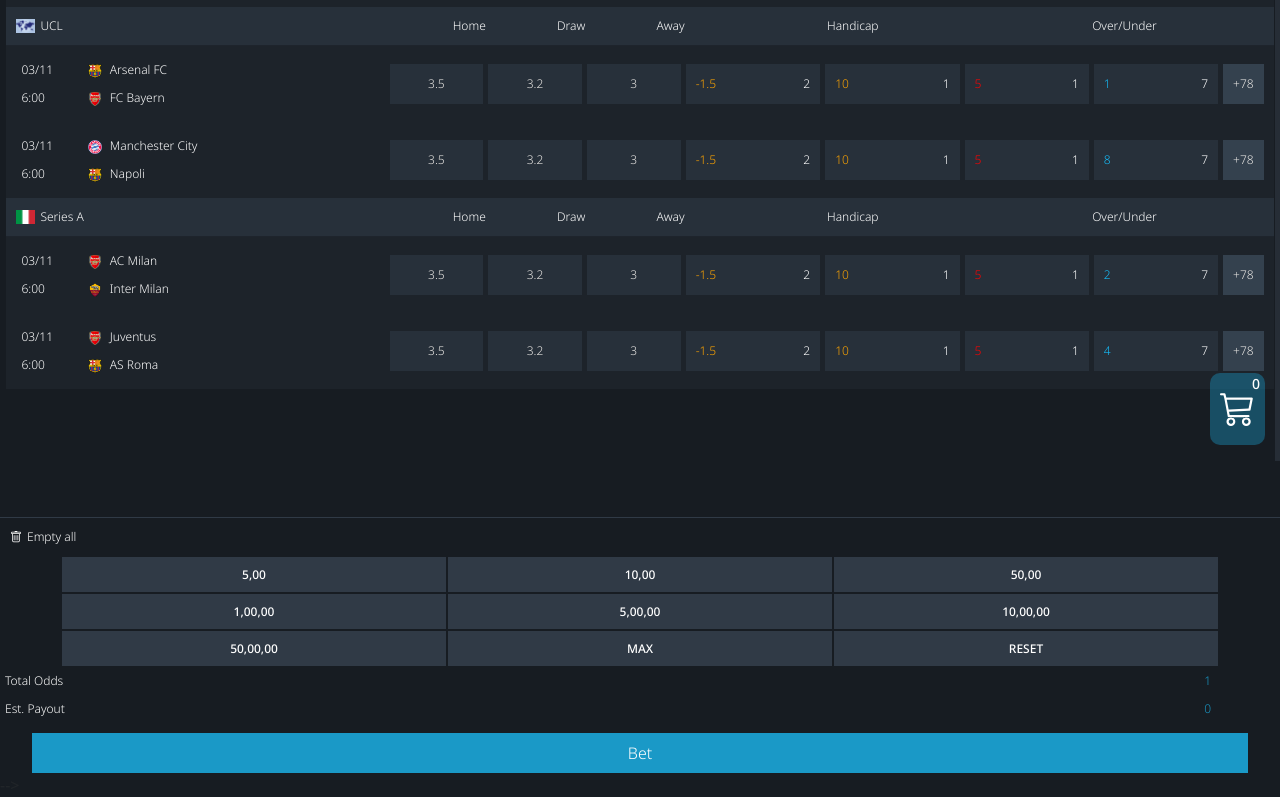
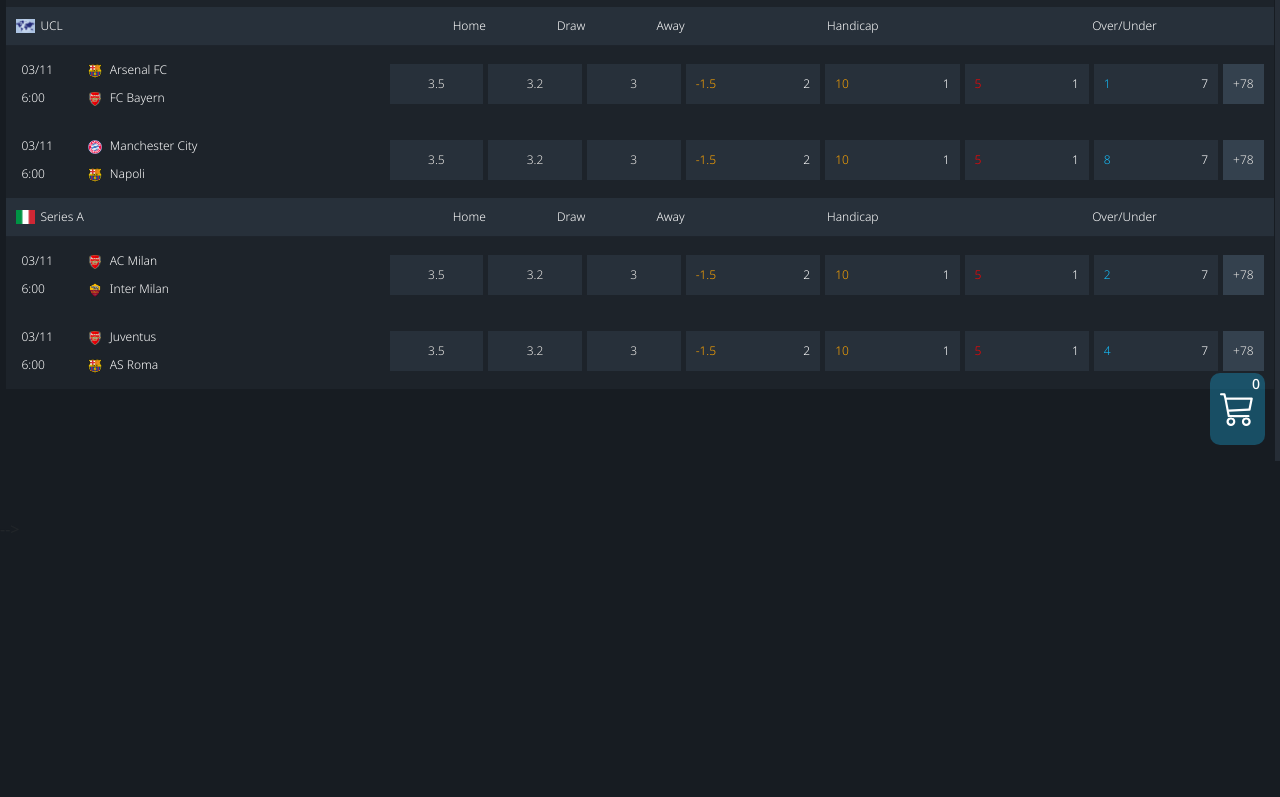
Before and after one commit to umartariq500/alphabet-1, a plain HTML site: page homepage.html in a window 1280 px wide. Shown: the part 340-1137 px from the top of the page. After the commit the page ends 881 px from the top, so only its background shows below. Drawn offline with nearby package versions, Linux system fonts and the light colour scheme.

Commit message:
homepage update
homepage update

```diff
--- a/homepage.html
+++ b/homepage.html
@@ -970,7 +970,7 @@
                         </div>
 
                         <div class="HeaderBottom">
-                            <!-- <div class="op1">Single</div>
+                         <div class="op1">Single</div>
                             <div class="op1">Multi</div> -->
 
     </div>
@@ -987,39 +987,7 @@
                         </div>
 
                     </div> -->
-    <div class="slipFooter">
-        <div class="configBtn">
-            <div class="limitPopUp">
-                Odds limit exceed should be less than 100
-            </div>
-            <div class="emptyAll"><i class="bi bi-trash"></i>Empty all</div>
-            <div class="IncDec">
-                <div class="amount1">5,00</div>
-                <div class="amount1">10,00</div>
-                <div class="amount1">50,00</div>
-                <div class="amount1">1,00,00</div>
-                <div class="amount1">5,00,00</div>
-                <div class="amount1">10,00,00</div>
-                <div class="amount1">50,00,00</div>
-                <div class="maxAmnt">MAX</div>
-                <div class="resetAmnt">RESET</div>
-            </div>
-            <div class="betControl">
-                <div class="totalOdds">Total Odds</div>
-                <div class="OddsNumber"> 1</div>
-            </div>
-            <div class="betControl">
-                <div class="totalOdds">Est. Payout</div>
-                <div class="OddsNumberAmnt">0</div>
-            </div>
 
-        </div>
-        <div class="BetBtn">
-            <div class="btnNew">
-                Bet
-            </div>
-        </div>
-    </div>
     </div>
     </div>
     </div> -->
```
